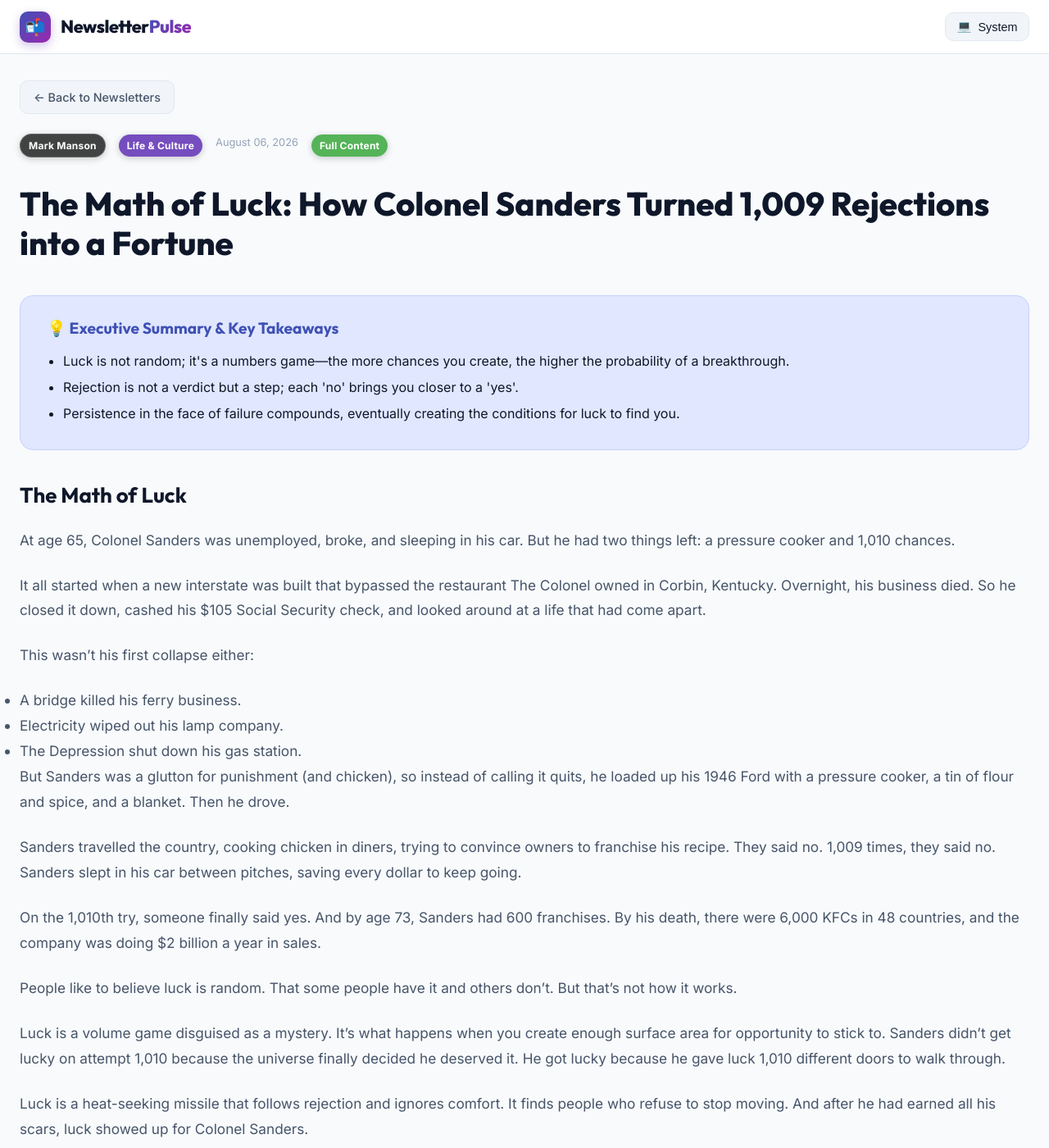
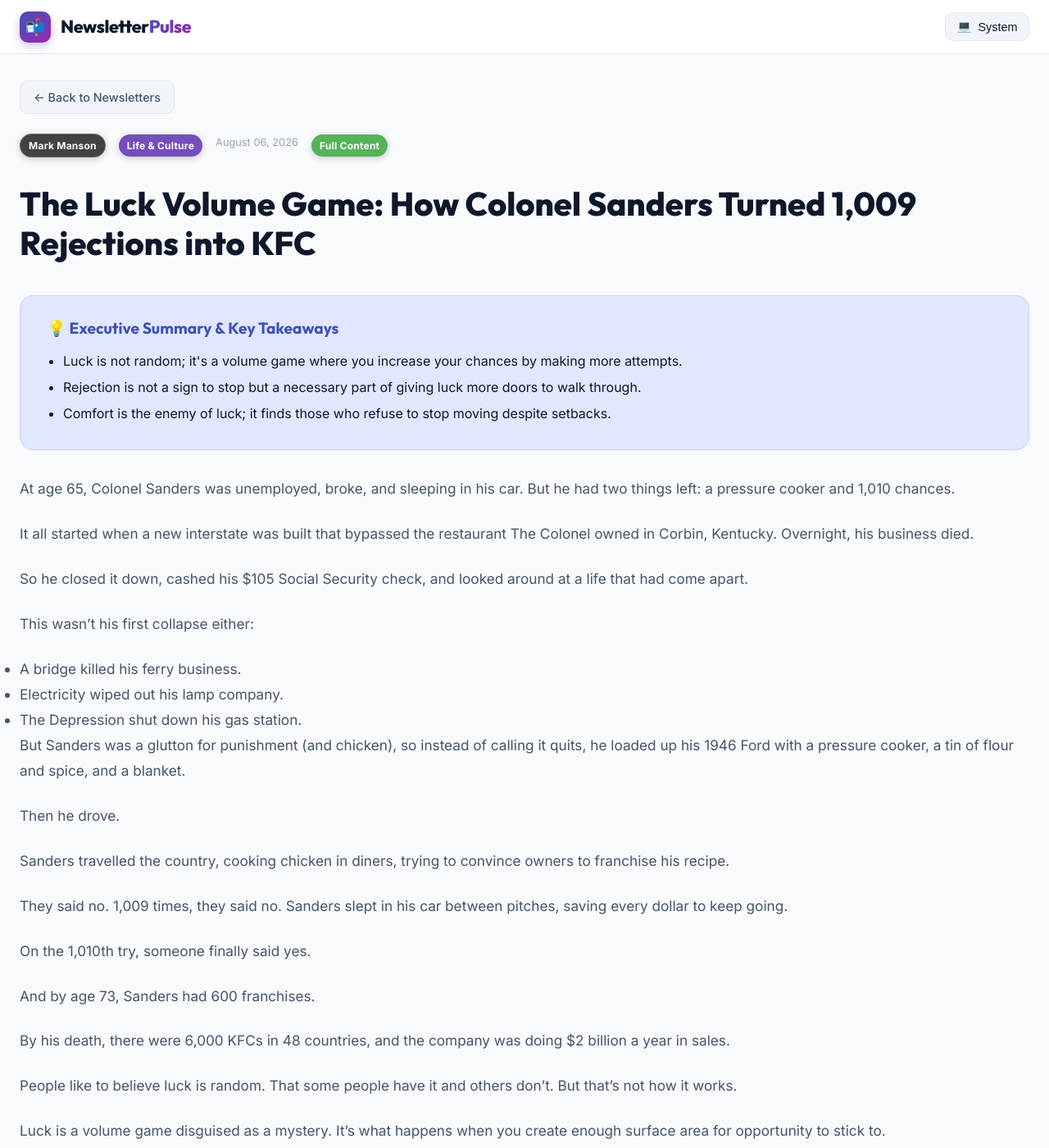
Before and after one commit to vampcoder/daily-newsletters, a Jekyll site: the page built from _posts/2026-08-06-how-to-make-your-own-luck.md, in a window 1280 px wide and 1400 px high. Shown: the whole window at 82% size. Built offline with Jekyll 4.4.1, drawn with Linux system fonts in a browser that asks for light colours; some of the changed text lies outside the part shown.

Commit message:
Update newsletter: How to make your own luck

```diff
--- a/_posts/2026-08-06-how-to-make-your-own-luck.md
+++ b/_posts/2026-08-06-how-to-make-your-own-luck.md
@@ -1,41 +1,53 @@
 ---
 layout: post
-title: "The Math of Luck: How Colonel Sanders Turned 1,009 Rejections into a Fortune"
+title: "The Luck Volume Game: How Colonel Sanders Turned 1,009 Rejections into KFC"
 date: 2026-08-06 10:06:45 +0000
 source: "Mark Manson"
 category: "Life & Culture"
-excerpt: "This newsletter challenges the idea that luck is random, using Colonel Sanders' story of 1,009 rejections to illustrate that luck is a volume game—created through relentless action. It argues that opportunity sticks to those who generate enough surface area, turning persistence into a statistical advantage."
+excerpt: "This newsletter explores the nature of luck, arguing that it's not random but a volume game. Through the story of Colonel Sanders, who was rejected 1,009 times before finding success, it shows how persistence and creating opportunities increase the odds of luck striking."
 theme_gradient: "linear-gradient(135deg, #607d8b 0%, #455a64 100%)"
 image: "https://embed.filekitcdn.com/e/njopr61Lrm7qgCrdkU6BX2/c5oqNZoueu1QgusZnurLwd?auto="
 is_summary: false
 key_takeaways:
-  - "Luck is not random; it's a numbers game—the more chances you create, the higher the probability of a breakthrough."
-  - "Rejection is not a verdict but a step; each 'no' brings you closer to a 'yes'."
-  - "Persistence in the face of failure compounds, eventually creating the conditions for luck to find you."
+  - "Luck is not random; it's a volume game where you increase your chances by making more attempts."
+  - "Rejection is not a sign to stop but a necessary part of giving luck more doors to walk through."
+  - "Comfort is the enemy of luck; it finds those who refuse to stop moving despite setbacks."
 ---
-
-# The Math of Luck
 
 At age 65, Colonel Sanders was unemployed, broke, and sleeping in his car. But he had two things left: a pressure cooker and 1,010 chances.
 
-It all started when a new interstate was built that bypassed the restaurant The Colonel owned in Corbin, Kentucky. Overnight, his business died. So he closed it down, cashed his $105 Social Security check, and looked around at a life that had come apart.
+It all started when a new interstate was built that bypassed the restaurant The Colonel owned in Corbin, Kentucky. Overnight, his business died.
 
-This wasn’t his first collapse either:
+So he closed it down, cashed his $105 Social Security check, and looked around at a life that had come apart.
 
-*   A bridge killed his ferry business.
-*   Electricity wiped out his lamp company.
-*   The Depression shut down his gas station.
+This wasn't his first collapse either:
 
-But Sanders was a glutton for punishment (and chicken), so instead of calling it quits, he loaded up his 1946 Ford with a pressure cooker, a tin of flour and spice, and a blanket. Then he drove.
+- A bridge killed his ferry business.
+- Electricity wiped out his lamp company.
+- The Depression shut down his gas station.
 
-Sanders travelled the country, cooking chicken in diners, trying to convince owners to franchise his recipe. They said no. 1,009 times, they said no. Sanders slept in his car between pitches, saving every dollar to keep going.
+But Sanders was a glutton for punishment (and chicken), so instead of calling it quits, he loaded up his 1946 Ford with a pressure cooker, a tin of flour and spice, and a blanket.
 
-On the 1,010th try, someone finally said yes. And by age 73, Sanders had 600 franchises. By his death, there were 6,000 KFCs in 48 countries, and the company was doing $2 billion a year in sales.
+Then he drove.
 
-People like to believe luck is random. That some people have it and others don’t. But that’s not how it works.
+Sanders travelled the country, cooking chicken in diners, trying to convince owners to franchise his recipe.
 
-Luck is a volume game disguised as a mystery. It's what happens when you create enough surface area for opportunity to stick to. Sanders didn't get lucky on attempt 1,010 because the universe finally decided he deserved it. He got lucky because he gave luck 1,010 different doors to walk through.
+They said no. 1,009 times, they said no. Sanders slept in his car between pitches, saving every dollar to keep going.
+
+On the 1,010th try, someone finally said yes.
+
+And by age 73, Sanders had 600 franchises.
+
+By his death, there were 6,000 KFCs in 48 countries, and the company was doing $2 billion a year in sales.
+
+People like to believe luck is random. That some people have it and others don't. But that's not how it works.
+
+Luck is a volume game disguised as a mystery. It's what happens when you create enough surface area for opportunity to stick to.
+
+Sanders didn't get lucky on attempt 1,010 because the universe finally decided he deserved it. He got lucky because he gave luck 1,010 different doors to walk through.
 
 Luck is a heat-seeking missile that follows rejection and ignores comfort. It finds people who refuse to stop moving. And after he had earned all his scars, luck showed up for Colonel Sanders.
 
-You say you’ve tried everything—but have you tried 1,010 times while sleeping in a car?
+You say you've tried everything—
+
+But have you tried 1,010 times while sleeping in a car?
```
